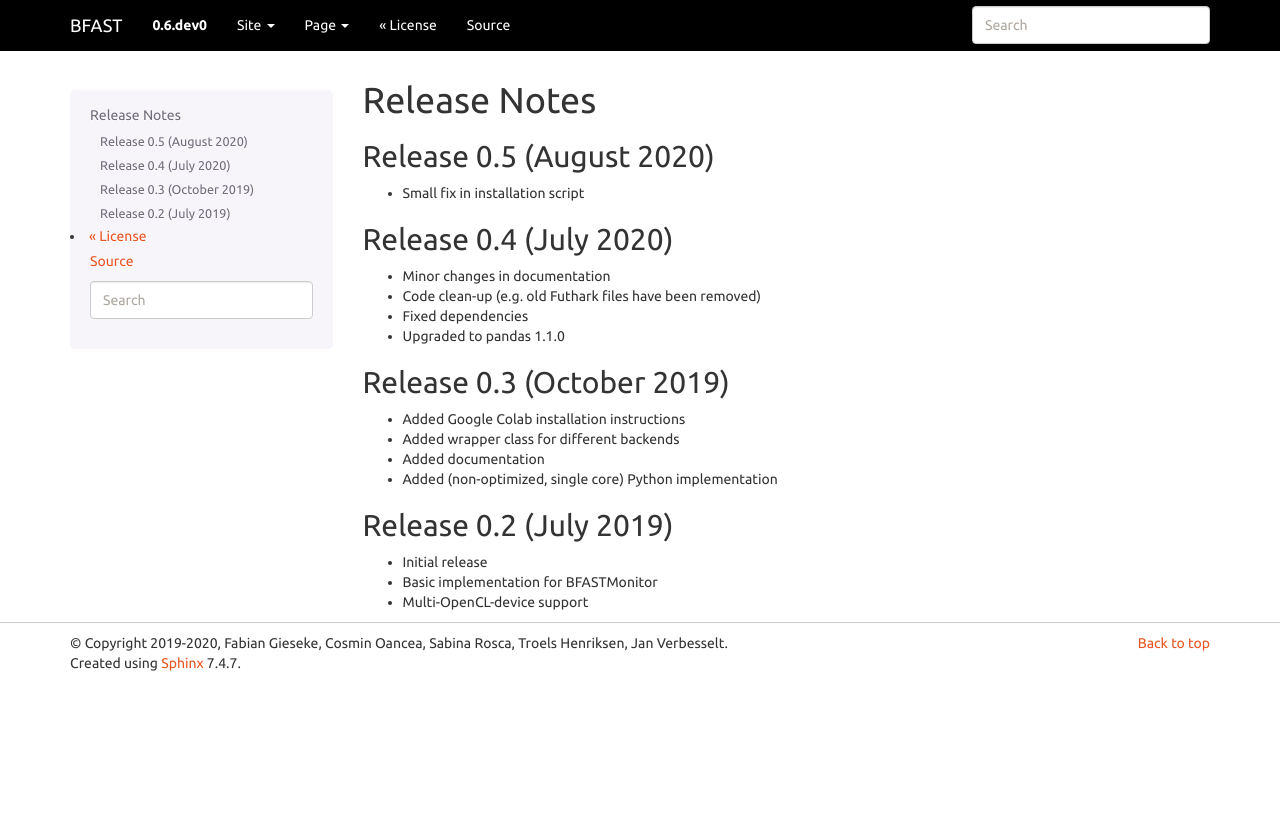
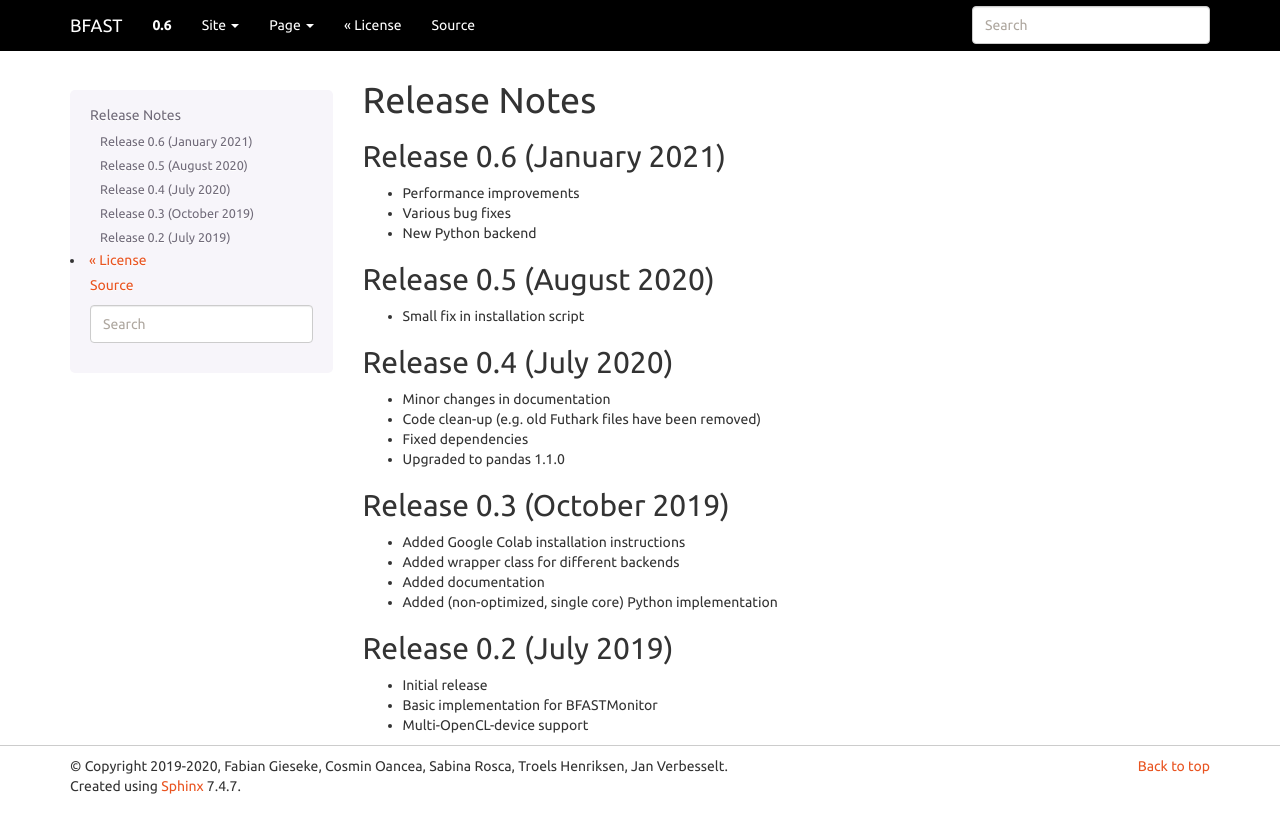
Before and after one commit to diku-dk/bfast, a Sphinx documentation site: the page built from docs/source/release_notes.rst, in a window 1280 px wide. Shown: the top 833 px of the page. Built offline with Sphinx 7.4.7, drawn with Linux system fonts in a browser that asks for light colours.

Commit message:
preparing release

```diff
--- a/bfast/__init__.py
+++ b/bfast/__init__.py
@@ -1,4 +1,4 @@
 from .models import BFASTMonitor
 
 
-__version__ = '0.6.dev0'
+__version__ = '0.6'
--- a/docs/source/release_notes.rst
+++ b/docs/source/release_notes.rst
@@ -2,6 +2,12 @@
 
 Release Notes
 =============
+
+Release 0.6 (January 2021)
+-------------------------
+* Performance improvements
+* Various bug fixes
+* New Python backend
 
 Release 0.5 (August 2020)
 ----------------------------
```
